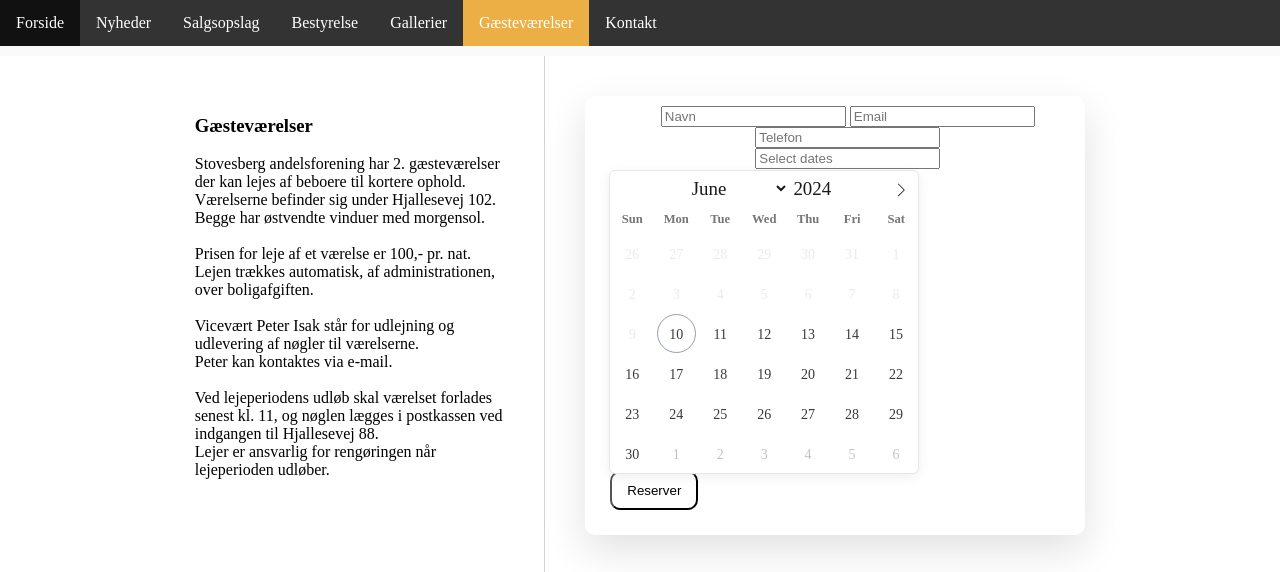
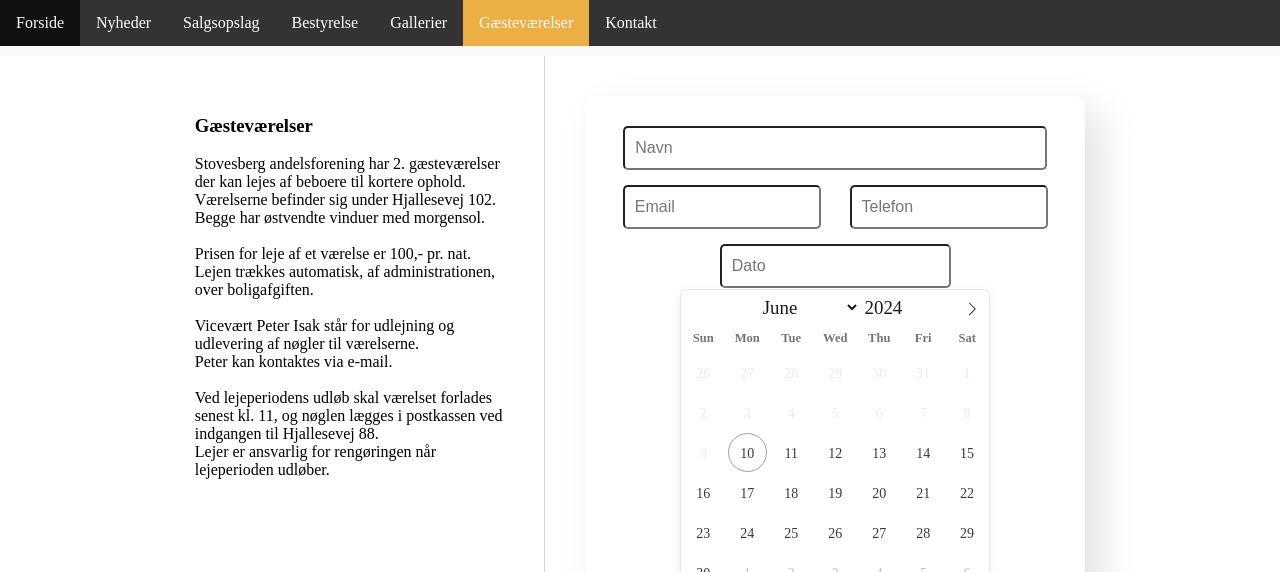
Before and after one commit to rungstroem/StovesbergWeb, a website: page html/guestRoomsIndex.html in a window 1280 px wide. Shown: the top 572 px of the page. Drawn offline with nearby package versions, Linux system fonts and the light colour scheme; files that its build step writes are made by us from their sources; files whose address does not match are found by name.

Commit message:
Better layout for calender

```diff
--- a/css/calenderStyle.css
+++ b/css/calenderStyle.css
@@ -10,38 +10,44 @@
 	background: #fff;
 	width: 500px;
 	border-radius: 10px;
-	box-shadow: 0 15px 40px rgba(0,0,0,0.12);
+	box-shadow: 15px 15px 40px rgba(0,0,0,0.12);
 	position: relative;
+	display: flex;
+	flex-direction: column;
+	align-items: center;
 }
 
-.calender_container header {
-	display: flex;
-	align-items: center;
-	padding: 25px 30px 10px;
-	justify-content: space-between;
+.calender_container .textfields {
+	padding: 10px;
+	height: 20px;
+	font-size: 16px;
+	border-radius: 5px;
 }
 
-/* All sub'things' in container */
-.calender_container > * {
-	padding-left: 25px;
-	align-items: left;
+.calender_container #username {
+	width: 80%;
+	margin-top: 30px;
+	margin-bottom: 15px;
 }
 
-.calender_container #UserInfo {
-	padding-top: 10px;
+.calender_container .userinfo {
+	display: flex;
+	justify-content: space-between;
+	margin-bottom: 15px;
+	width: 85%;
 }
 
-.username {
-	padding-left: 25px;
-	padding-right: 25px;
-	width: 450px;
+.calender_container .userinfo > * {
+	width: 41%
 }
 
 .calender_container #reserve_btn {
-	float: left;
+	/* float: left; */
+	align-items: left;
+	margin-top: 25px;
 	margin-left: 25px;
 	margin-bottom: 25px;
-	border-radius: 10px;
+	border-radius: 5px;
 	padding-top: 10px;
 	padding-bottom: 10px;
 	padding-right: 15px;
--- a/html/guestRoomsIndex.html
+++ b/html/guestRoomsIndex.html
@@ -61,24 +61,28 @@
 
 		<!-- Right pane  (Calender) -->
 			<div class="right_pane">
+
 				<div class="calender_container">
-					<div id="UserInfo">
-						<input type="text" id="username" placeholder="Navn">
-						<input type="text" id="useremail" placeholder="Email">
-						<input type="text" id="userphone" placeholder="Telefon">
-					</div>
-					<div id="CalenderPlacement">
-						<input type="text" id="dateRange" placeholder="Select dates">
+					<input type="text" class="textfields" id="username" placeholder="Navn">
+
+					<div class="userinfo">
+						<input type="text" class="textfields" id="useremail" placeholder="Email">
+						<input type="text" class="textfields" id="userphone" placeholder="Telefon">
 					</div>
 
+
+					<div id="calender_placement">
+						<input type="text" class="textfields" id="dateRange" placeholder="Dato">
+					</div>
 					<button id="reserve_btn">Reserver</button>
+
 				</div>
 
 			</div>
 		<!-- End of right pane -->
 
 			<div class="rightmost_pane"> </div>
-		</div>
+			</div>
 
 
 	<!-- Links in bottom of page	-->
```
